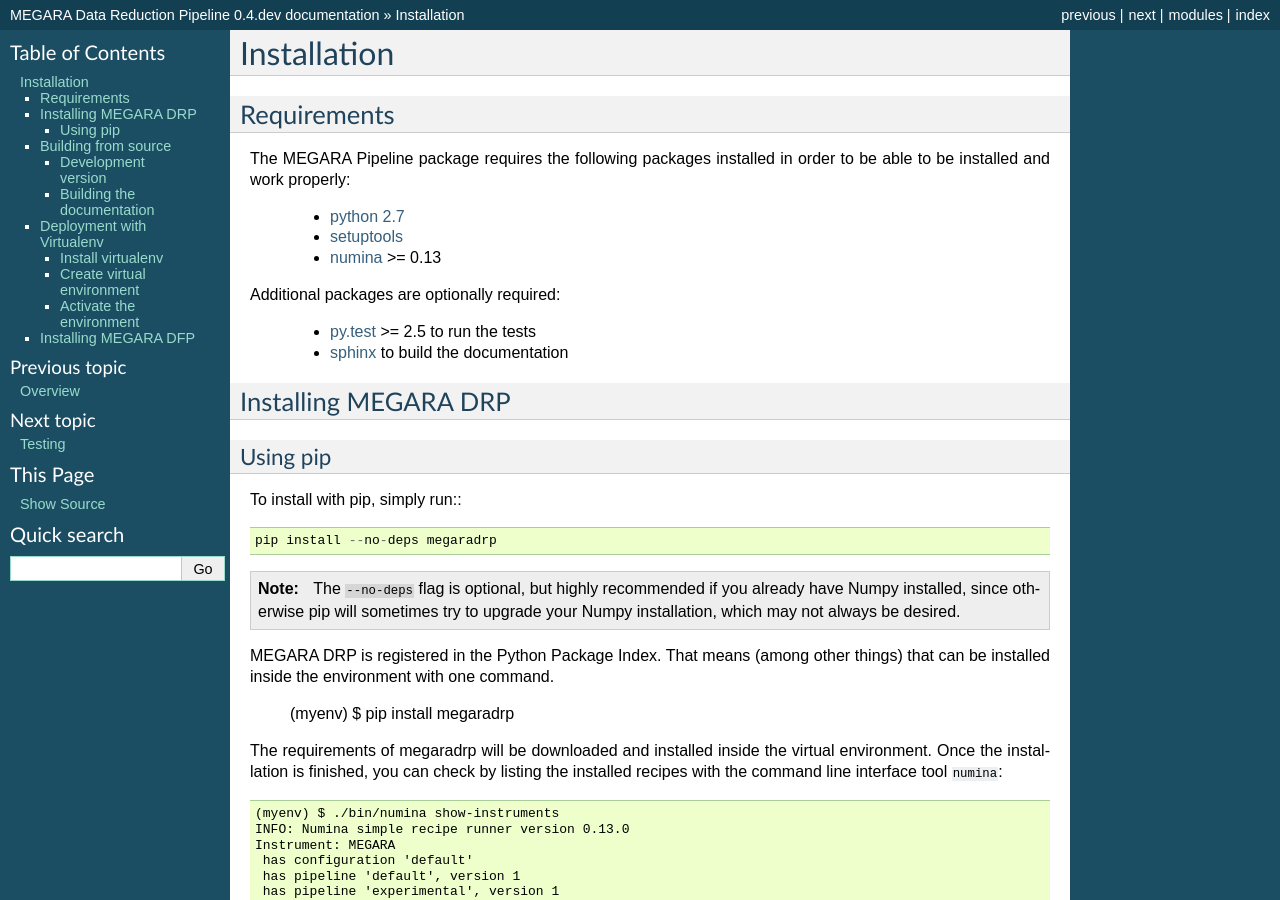
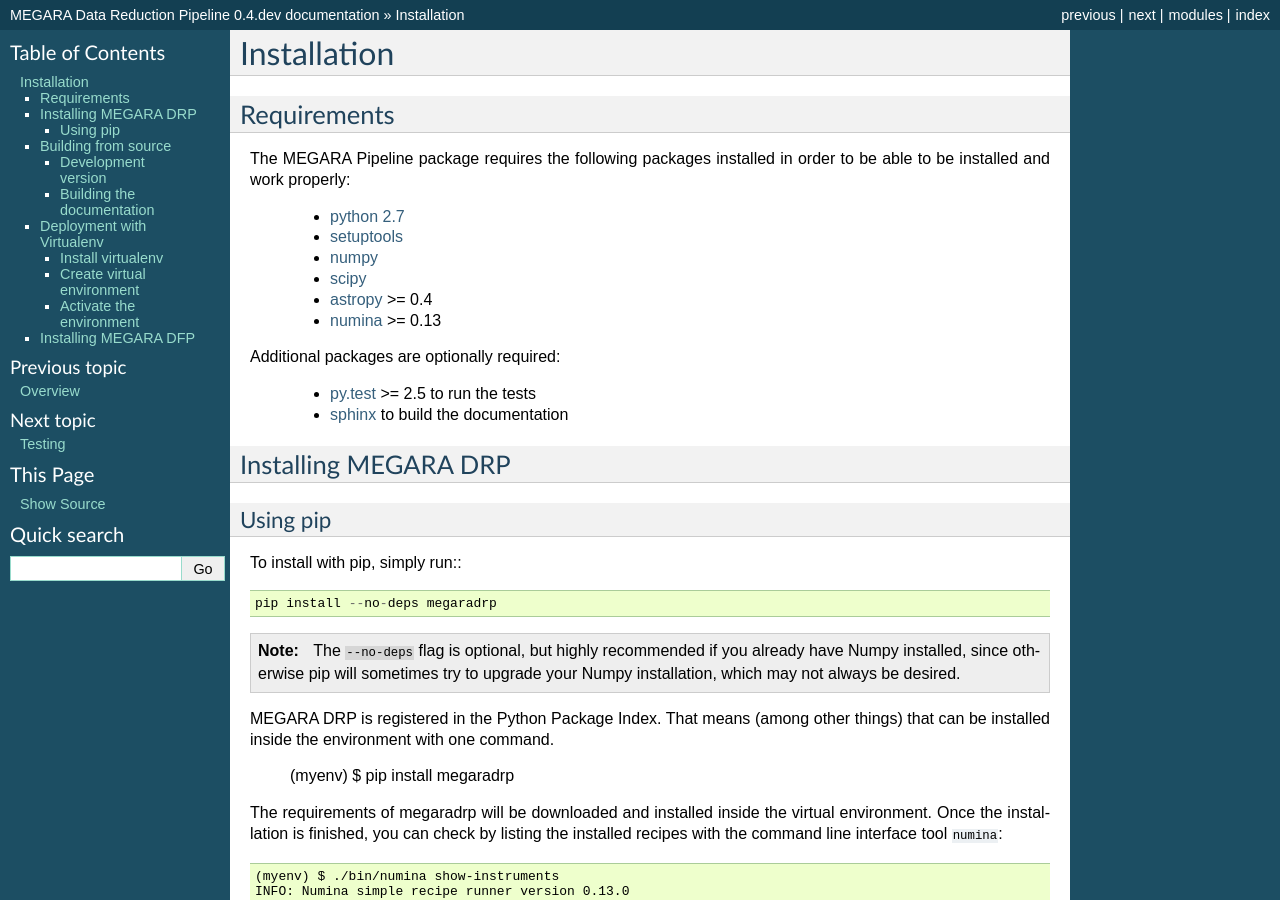
Before and after one commit to guaix-ucm/megaradrp, a Sphinx documentation site: the page built from doc/installation.rst, in a window 1280 px wide and 900 px high. Built offline with Sphinx 7.4.7, drawn with Linux system fonts in a browser that asks for light colours; pages that are not in the unit, such as notebooks, are missing from menus.

Commit message:
DOCS: list all dependencies, do not assume "numina" has installed them already

```diff
--- a/doc/installation.rst
+++ b/doc/installation.rst
@@ -11,6 +11,9 @@ be able to be installed and work properly:
 
  - `python 2.7 <https://www.python.org>`_
  - `setuptools <http://peak.telecommunity.com/DevCenter/setuptools>`_
+ - `numpy <http://www.numpy.org/>`_
+ - `scipy <http://www.scipy.org/>`_
+ - `astropy <http://www.astropy.org/>`_ >= 0.4
  - `numina <https://pypi.python.org/pypi/numina/>`_ >= 0.13
 
 Additional packages are optionally required:
```
